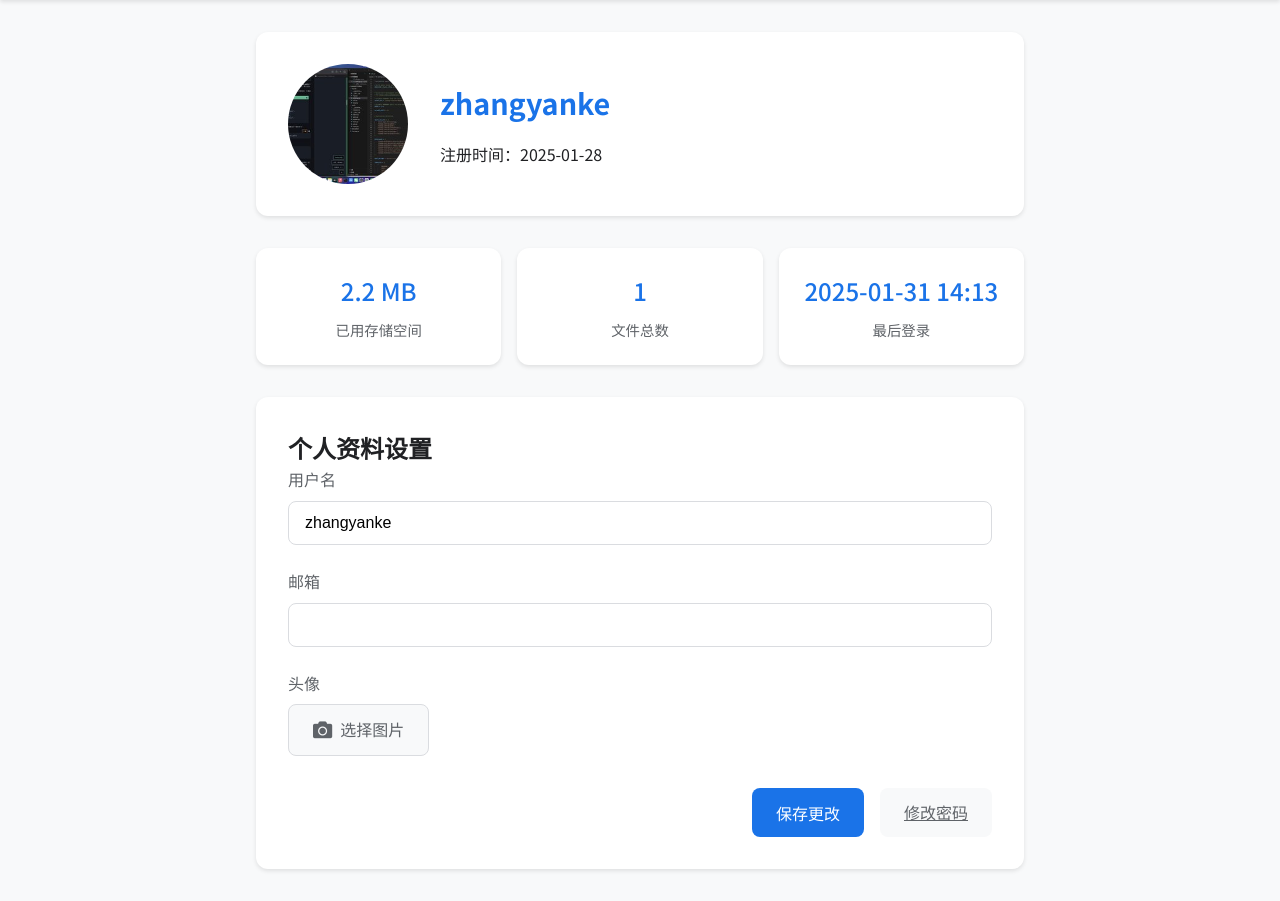
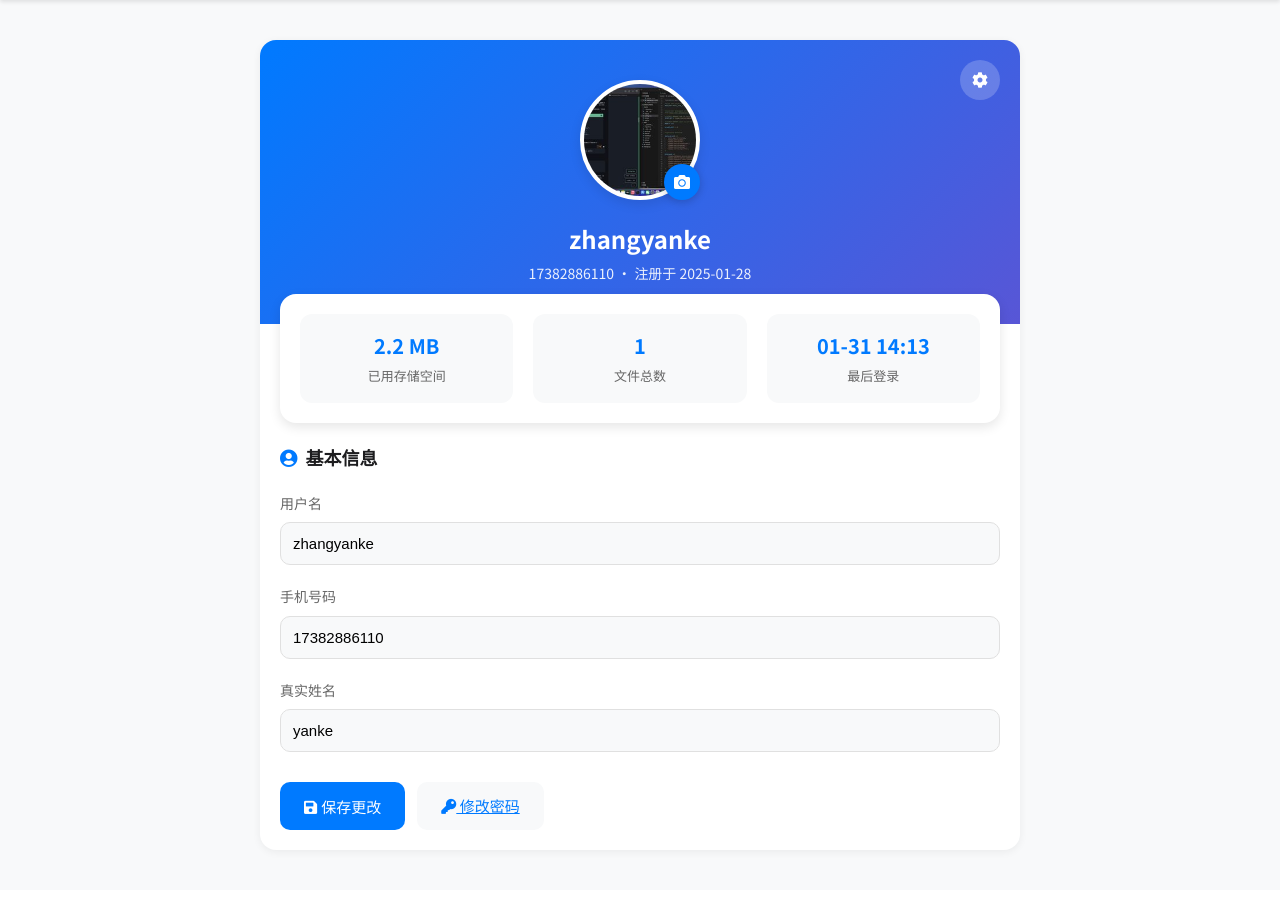
Before and after one commit to Yanke00011/superapp-betatest, a Django app: page /accounts/profile/ in a window 1280 px wide. Shown: the part 79-980 px from the top of the page. After the commit the page ends 932 px from the top, so only its background shows below. Run offline with Django 5.2, Linux system fonts and the light colour scheme; a user stored in the database is signed in; data comes from the database, SQL or seed files in the repository.

Commit message:
个人资料页面改进

```diff
--- a/templates/accounts/profile.html
+++ b/templates/accounts/profile.html
@@ -3,25 +3,293 @@
 
 {% block extra_css %}
 <link href="https://cdnjs.cloudflare.com/ajax/libs/font-awesome/5.15.4/css/all.min.css" rel="stylesheet">
-<link href="{% static 'css/profile.css' %}" rel="stylesheet">
+<style>
+.profile-container {
+    max-width: 800px;
+    margin: 40px auto;
+    padding: 0 20px;
+}
+
+.profile-card {
+    background: white;
+    border-radius: 16px;
+    box-shadow: 0 2px 8px rgba(0,0,0,0.06);
+    overflow: hidden;
+}
+
+.profile-header {
+    background: linear-gradient(135deg, #007AFF, #5856D6);
+    padding: 40px;
+    color: white;
+    text-align: center;
+    position: relative;
+}
+
+.profile-avatar-wrapper {
+    position: relative;
+    width: 120px;
+    height: 120px;
+    margin: 0 auto 20px;
+}
+
+.profile-avatar {
+    width: 100%;
+    height: 100%;
+    border-radius: 50%;
+    border: 4px solid white;
+    box-shadow: 0 4px 12px rgba(0,0,0,0.1);
+    overflow: hidden;
+    background: #f0f0f0;
+    position: relative;
+}
+
+.profile-avatar img {
+    width: 100%;
+    height: 100%;
+    object-fit: cover;
+}
+
+.avatar-upload-label {
+    position: absolute;
+    bottom: 0;
+    right: 0;
+    background: #007AFF;
+    width: 36px;
+    height: 36px;
+    border-radius: 50%;
+    display: flex;
+    align-items: center;
+    justify-content: center;
+    cursor: pointer;
+    box-shadow: 0 2px 8px rgba(0,0,0,0.2);
+    transition: all 0.2s ease;
+}
+
+.avatar-upload-label:hover {
+    transform: scale(1.1);
+}
+
+.avatar-upload-label i {
+    color: white;
+    font-size: 16px;
+}
+
+#avatarInput {
+    display: none;
+}
+
+.profile-name {
+    font-size: 24px;
+    font-weight: 600;
+    margin: 0;
+}
+
+.profile-meta {
+    font-size: 14px;
+    opacity: 0.9;
+    margin-top: 4px;
+}
+
+.profile-stats {
+    display: grid;
+    grid-template-columns: repeat(3, 1fr);
+    gap: 20px;
+    padding: 20px;
+    background: white;
+    margin-top: -30px;
+    border-radius: 16px;
+    position: relative;
+    z-index: 1;
+    margin-left: 20px;
+    margin-right: 20px;
+    box-shadow: 0 4px 12px rgba(0,0,0,0.1);
+}
+
+.stat-card {
+    text-align: center;
+    padding: 16px;
+    border-radius: 12px;
+    background: #f8f9fa;
+    transition: all 0.3s ease;
+}
+
+.stat-card:hover {
+    transform: translateY(-2px);
+    box-shadow: 0 4px 12px rgba(0,0,0,0.08);
+}
+
+.stat-value {
+    font-size: 20px;
+    font-weight: 600;
+    color: #007AFF;
+    margin-bottom: 4px;
+}
+
+.stat-label {
+    font-size: 13px;
+    color: #666;
+}
+
+.profile-sections {
+    padding: 20px;
+}
+
+.profile-section {
+    margin-bottom: 30px;
+}
+
+.section-title {
+    font-size: 18px;
+    font-weight: 600;
+    margin-bottom: 20px;
+    color: #1d1d1f;
+    display: flex;
+    align-items: center;
+    gap: 8px;
+}
+
+.section-title i {
+    color: #007AFF;
+}
+
+.form-group {
+    margin-bottom: 20px;
+}
+
+.form-label {
+    display: block;
+    font-size: 14px;
+    color: #666;
+    margin-bottom: 8px;
+}
+
+.form-control {
+    width: 100%;
+    padding: 12px;
+    border: 1px solid #e0e0e0;
+    border-radius: 10px;
+    font-size: 15px;
+    transition: all 0.3s ease;
+    background: #f8f9fa;
+}
+
+.form-control:focus {
+    border-color: #007AFF;
+    box-shadow: 0 0 0 3px rgba(0,122,255,0.1);
+    outline: none;
+    background: white;
+}
+
+.form-actions {
+    display: flex;
+    gap: 12px;
+    margin-top: 30px;
+}
+
+.btn {
+    padding: 12px 24px;
+    border-radius: 10px;
+    font-size: 15px;
+    font-weight: 500;
+    border: none;
+    cursor: pointer;
+    transition: all 0.3s ease;
+}
+
+.btn-primary {
+    background: #007AFF;
+    color: white;
+}
+
+.btn-primary:hover {
+    background: #0066CC;
+    transform: translateY(-1px);
+}
+
+.btn-secondary {
+    background: #f8f9fa;
+    color: #007AFF;
+}
+
+.btn-secondary:hover {
+    background: #e9ecef;
+    transform: translateY(-1px);
+}
+
+.error-message {
+    color: #ff3b30;
+    font-size: 14px;
+    margin-top: 4px;
+}
+
+.success-message {
+    background: #34c759;
+    color: white;
+    padding: 12px 20px;
+    border-radius: 10px;
+    margin-bottom: 20px;
+    display: flex;
+    align-items: center;
+    gap: 8px;
+}
+
+.profile-actions {
+    position: absolute;
+    top: 20px;
+    right: 20px;
+    display: flex;
+    gap: 12px;
+}
+
+.action-btn {
+    width: 40px;
+    height: 40px;
+    border-radius: 50%;
+    background: rgba(255,255,255,0.2);
+    display: flex;
+    align-items: center;
+    justify-content: center;
+    color: white;
+    cursor: pointer;
+    transition: all 0.2s ease;
+}
+
+.action-btn:hover {
+    background: rgba(255,255,255,0.3);
+    transform: scale(1.1);
+}
+</style>
 {% endblock %}
 
 {% block content %}
 <div class="profile-container">
+    <div class="profile-card">
         <div class="profile-header">
+            <div class="profile-actions">
+                <div class="action-btn" title="设置">
+                    <i class="fas fa-cog"></i>
+                </div>
+            </div>
+
+            <div class="profile-avatar-wrapper">
                 <div class="profile-avatar">
                     {% if user.avatar %}
-                <img src="{{ user.avatar.url }}" alt="头像" class="avatar-img">
+                        <img src="{{ user.avatar.url }}" alt="头像" id="avatarPreview">
                     {% else %}
-                <i class="fas fa-user"></i>
+                        <i class="fas fa-user" style="font-size: 48px; color: #666; line-height: 112px;"></i>
                     {% endif %}
                 </div>
-        <div class="profile-info">
+                <label for="avatarInput" class="avatar-upload-label">
+                    <i class="fas fa-camera"></i>
+                </label>
+                <input type="file" id="avatarInput" name="avatar" accept="image/*" hidden>
+            </div>
+
             <h1 class="profile-name">{{ user.username }}</h1>
-            <div class="profile-email">{{ user.email }}</div>
             <div class="profile-meta">
-                <span>注册时间：{{ user.date_joined|date:"Y-m-d" }}</span>
-            </div>
+                <span>{{ user.phone_number }}</span>
+                <span>·</span>
+                <span>注册于 {{ user.date_joined|date:"Y-m-d" }}</span>
             </div>
         </div>
 
@@ -35,15 +303,29 @@
                 <div class="stat-label">文件总数</div>
             </div>
             <div class="stat-card">
-            <div class="stat-value">{{ user.last_login|date:"Y-m-d H:i" }}</div>
+                <div class="stat-value">{{ user.last_login|date:"m-d H:i" }}</div>
                 <div class="stat-label">最后登录</div>
             </div>
         </div>
 
-    <div class="profile-form">
-        <h2>个人资料设置</h2>
-        <form method="post" enctype="multipart/form-data">
+        <div class="profile-sections">
+            {% if messages %}
+                {% for message in messages %}
+                    <div class="success-message">
+                        <i class="fas fa-check-circle"></i>
+                        {{ message }}
+                    </div>
+                {% endfor %}
+            {% endif %}
+
+            <form method="post" enctype="multipart/form-data" id="profileForm">
                 {% csrf_token %}
+
+                <div class="profile-section">
+                    <h2 class="section-title">
+                        <i class="fas fa-user-circle"></i>
+                        基本信息
+                    </h2>
 
                     <div class="form-group">
                         <label class="form-label">用户名</label>
@@ -51,43 +333,28 @@
                     </div>
 
                     <div class="form-group">
-                <label class="form-label">邮箱</label>
-                <input type="email" name="email" class="form-control" value="{{ user.email }}">
+                        <label class="form-label">手机号码</label>
+                        <input type="tel" name="phone_number" class="form-control" value="{{ user.phone_number }}" readonly>
                     </div>
 
                     <div class="form-group">
-                <label class="form-label">头像</label>
-                <div class="avatar-upload">
-                    <input type="file" name="avatar" id="avatarInput" class="avatar-input" accept="image/*">
-                    <label for="avatarInput" class="avatar-trigger">
-                        <i class="fas fa-camera"></i>
-                        <span>选择图片</span>
-                    </label>
-                    <div class="selected-file"></div>
+                        <label class="form-label">真实姓名</label>
+                        <input type="text" name="real_name" class="form-control" value="{{ user.real_name }}">
                     </div>
                 </div>
 
-            {% if form.errors %}
-                {% for field in form %}
-                    {% for error in field.errors %}
-                        <div class="error-message">{{ error }}</div>
-                    {% endfor %}
-                {% endfor %}
-            {% endif %}
-
-            {% if messages %}
-                {% for message in messages %}
-                    <div class="{% if message.tags %}{{ message.tags }}-message{% endif %}">
-                        {{ message }}
-                    </div>
-                {% endfor %}
-            {% endif %}
-
                 <div class="form-actions">
-                <button type="submit" class="btn btn-primary">保存更改</button>
-                <a href="{% url 'password_change' %}" class="btn btn-secondary">修改密码</a>
+                    <button type="submit" class="btn btn-primary">
+                        <i class="fas fa-save"></i>
+                        保存更改
+                    </button>
+                    <a href="{% url 'password_change' %}" class="btn btn-secondary">
+                        <i class="fas fa-key"></i>
+                        修改密码
+                    </a>
                 </div>
             </form>
+        </div>
     </div>
 </div>
 {% endblock %}
@@ -95,30 +362,33 @@
 {% block extra_js %}
 <script>
 document.getElementById('avatarInput').addEventListener('change', function(e) {
-    const fileName = e.target.files[0]?.name;
-    if (fileName) {
-        const selectedFile = this.closest('.avatar-upload').querySelector('.selected-file');
-        selectedFile.textContent = fileName;
-        this.closest('.avatar-upload').classList.add('has-file');
-
-        // 预览选中的图片
+    if (this.files && this.files[0]) {
         const reader = new FileReader();
         reader.onload = function(e) {
-            const avatar = document.querySelector('.profile-avatar');
-            const existingImg = avatar.querySelector('img');
-            const icon = avatar.querySelector('i');
-
-            if (existingImg) {
-                existingImg.src = e.target.result;
+            const preview = document.getElementById('avatarPreview');
+            if (preview) {
+                preview.src = e.target.result;
             } else {
-                if (icon) icon.remove();
                 const img = document.createElement('img');
                 img.src = e.target.result;
-                img.classList.add('avatar-img');
-                avatar.appendChild(img);
+                img.id = 'avatarPreview';
+                document.querySelector('.profile-avatar').innerHTML = '';
+                document.querySelector('.profile-avatar').appendChild(img);
             }
         }
-        reader.readAsDataURL(e.target.files[0]);
+        reader.readAsDataURL(this.files[0]);
+
+        // 自动提交表单
+        document.getElementById('profileForm').submit();
+    }
+});
+
+// 添加表单验证
+document.getElementById('profileForm').addEventListener('submit', function(e) {
+    const username = this.querySelector('input[name="username"]').value;
+    if (!username.trim()) {
+        e.preventDefault();
+        alert('用户名不能为空');
     }
 });
 </script>
```
Lines whose indentation alone changed are shown as unchanged.
